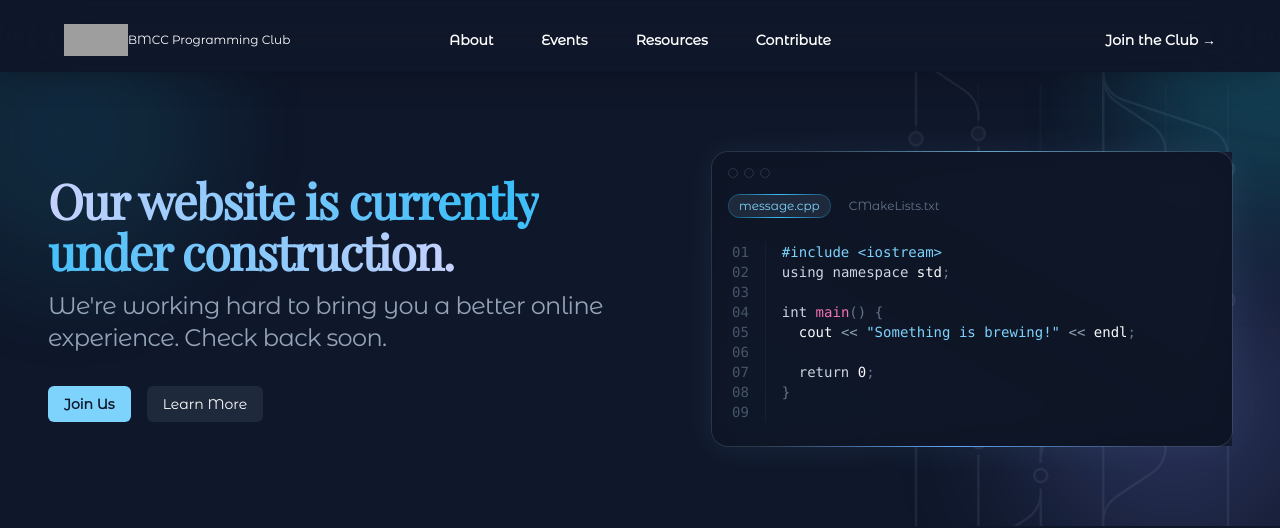
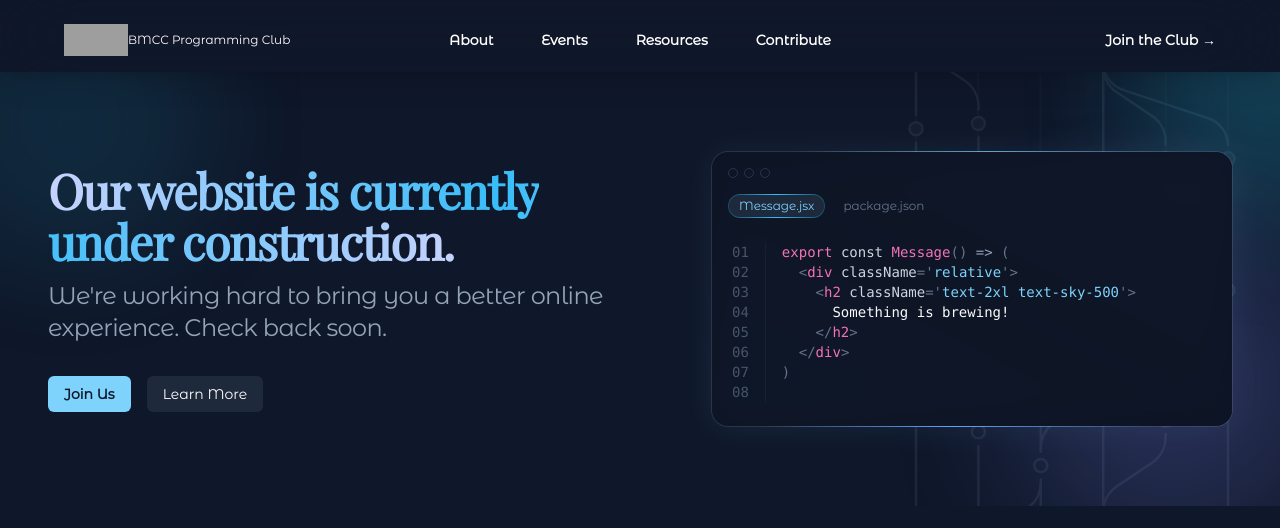
Before and after one commit to abirmahmood6/club-website, a Next.js app: page / in a window 1280 px wide. Shown: the top 528 px of the page. Built offline with nearby package versions, Linux system fonts and the light colour scheme; grey boxes are pictures that could not be loaded.

Commit message:
code change

```diff
--- a/src/common/components/Hero.jsx
+++ b/src/common/components/Hero.jsx
@@ -11,20 +11,19 @@ import blurCyanImage from '@images/blur-cyan.png'
 import blurIndigoImage from '@images/blur-indigo.png'
 import Transition from '@hooks/Transition'
 
-const codeLanguage = 'cpp'
-const code = `#include <iostream>
-using namespace std;
-
-int main() {
-  cout << "Something is brewing!" << endl;
-
-  return 0;
-}
+const codeLanguage = 'jsx'
+const code = `export const Message() => (
+  <div className='relative'>
+    <h2 className='text-2xl text-sky-500'>
+      Something is brewing!
+    </h2>
+  </div>
+)
 `
 
 const tabs = [
-  { name: 'message.cpp', isActive: true },
-  { name: 'CMakeLists.txt', isActive: false },
+  { name: 'Message.jsx', isActive: true },
+  { name: 'package.json', isActive: false },
 ]
 
 const TrafficLightsIcon = (props) => {
@@ -92,7 +91,7 @@ export const Hero = () => {
               priority
             />
             <Transition>
-              <div className='relative bg-slate-900'>
+              <div className='relative rounded-2xl bg-slate-900'>
                 <div className='absolute inset-0 rounded-2xl bg-gradient-to-tr from-sky-300 via-sky-300/70 to-blue-300 opacity-10 blur-lg' />
                 <div className='absolute inset-0 rounded-2xl bg-gradient-to-tr from-sky-300 via-sky-300/70 to-blue-300 opacity-10' />
                 <div className='relative rounded-2xl bg-[#0A101F]/80 ring-1 ring-white/10 backdrop-blur'>
```
